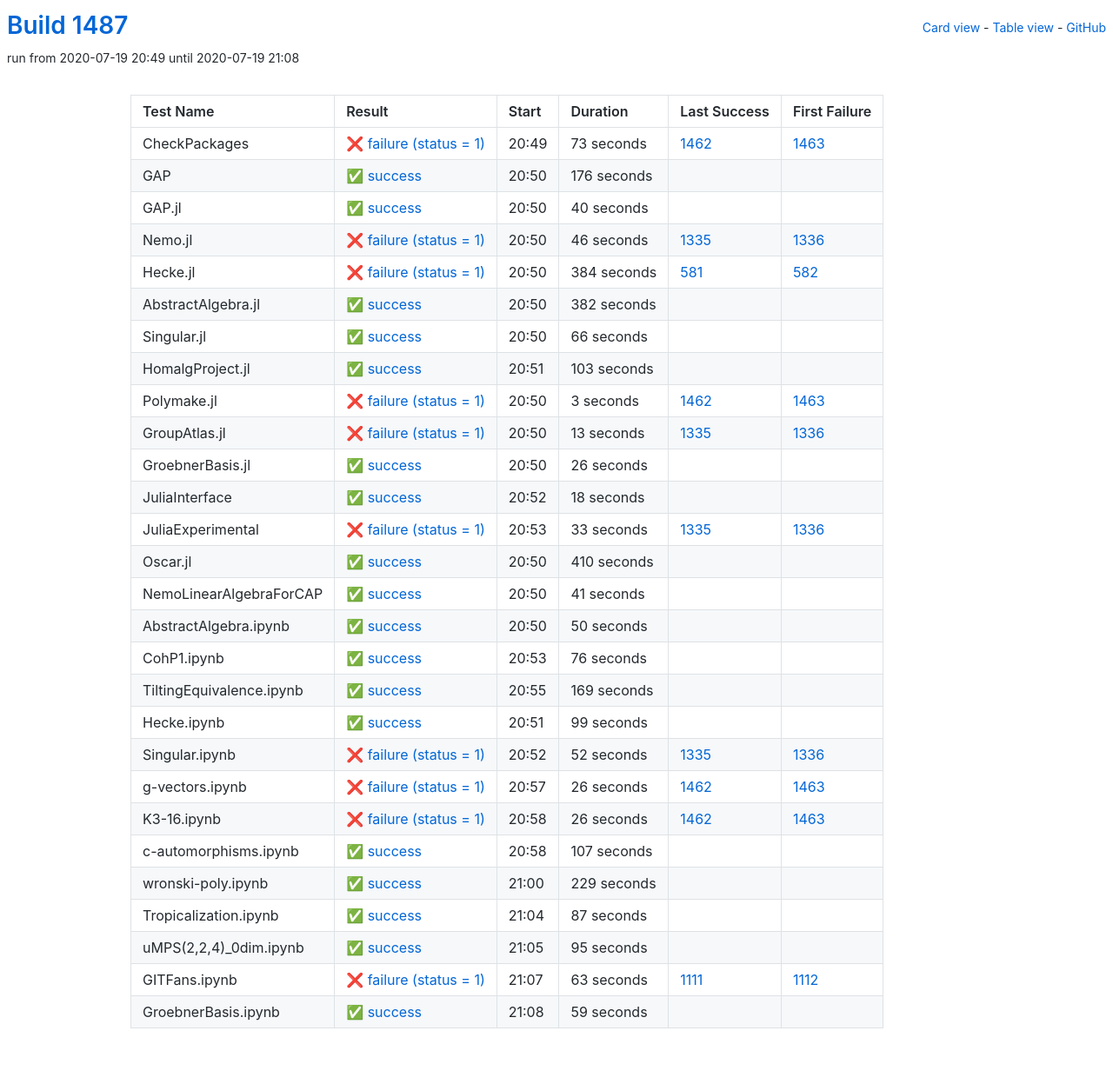
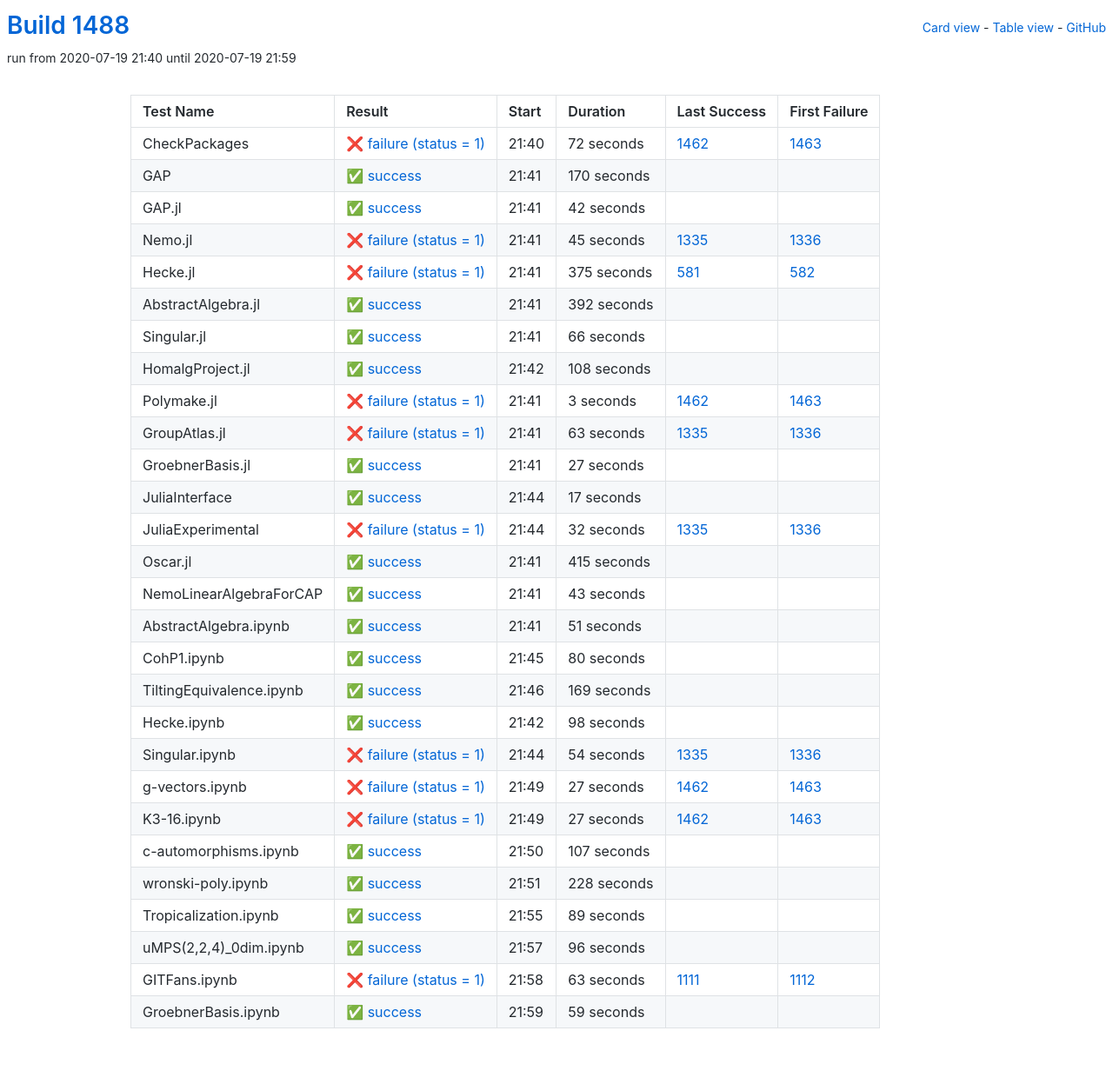
Before and after one commit to oscar-system/oscar-ci-status-1.4, a Jekyll site: the page built from table.html, in a window 1280 px wide. Shown: the whole page at 87% size. Built offline with Jekyll 4.4.1, drawn with Linux system fonts in a browser that asks for light colours.

Commit message:
Build #1488

```diff
--- a/_data/ci.yml
+++ b/_data/ci.yml
@@ -1,6 +1,6 @@
 ---
-build: 1487
-build_url: https://oscarci.mathematik.uni-kl.de/job/oscar-julia-1.4/1487/
+build: 1488
+build_url: https://oscarci.mathematik.uni-kl.de/job/oscar-julia-1.4/1488/
 job: oscar-julia-1.4
 organization: oscar-system
 repo: oscar-ci-status-1.4
@@ -8,80 +8,80 @@ repourl: https://github.com/oscar-system/oscar-ci-status-1.4
 tests:
 - name: CheckPackages
   id: checkpackages
-  log: https://oscarci.mathematik.uni-kl.de/job/oscar-julia-1.4/1487/artifact/logs/build-1487/CheckPackages.log
-  start: 2020-07-19 20:49
+  log: https://oscarci.mathematik.uni-kl.de/job/oscar-julia-1.4/1488/artifact/logs/build-1488/CheckPackages.log
+  start: 2020-07-19 21:40
   success: false
   exitcode: 1
   status: failure
-  duration: 73
+  duration: 72
   last_success: 1462
   last_success_url: https://oscarci.mathematik.uni-kl.de/job/oscar-julia-1.4/1462/
   first_failure: 1463
   first_failure_url: https://oscarci.mathematik.uni-kl.de/job/oscar-julia-1.4/1463/
 - name: GAP
   id: gap
-  log: https://oscarci.mathematik.uni-kl.de/job/oscar-julia-1.4/1487/artifact/logs/build-1487/GAP.log
-  start: 2020-07-19 20:50
+  log: https://oscarci.mathematik.uni-kl.de/job/oscar-julia-1.4/1488/artifact/logs/build-1488/GAP.log
+  start: 2020-07-19 21:41
   success: true
   exitcode: 0
   status: success
-  duration: 176
+  duration: 170
   last_success: false
   last_success_url:
   first_failure: false
   first_failure_url:
 - name: GAP.jl
   id: gap-jl
-  log: https://oscarci.mathematik.uni-kl.de/job/oscar-julia-1.4/1487/artifact/logs/build-1487/GAP.jl.log
-  start: 2020-07-19 20:50
+  log: https://oscarci.mathematik.uni-kl.de/job/oscar-julia-1.4/1488/artifact/logs/build-1488/GAP.jl.log
+  start: 2020-07-19 21:41
   success: true
   exitcode: 0
   status: success
-  duration: 40
+  duration: 42
   last_success: false
   last_success_url:
   first_failure: false
   first_failure_url:
 - name: Nemo.jl
   id: nemo-jl
-  log: https://oscarci.mathematik.uni-kl.de/job/oscar-julia-1.4/1487/artifact/logs/build-1487/Nemo.jl.log
-  start: 2020-07-19 20:50
+  log: https://oscarci.mathematik.uni-kl.de/job/oscar-julia-1.4/1488/artifact/logs/build-1488/Nemo.jl.log
+  start: 2020-07-19 21:41
   success: false
   exitcode: 1
   status: failure
-  duration: 46
+  duration: 45
   last_success: 1335
   last_success_url: https://oscarci.mathematik.uni-kl.de/job/oscar-julia-1.4/1335/
   first_failure: 1336
   first_failure_url: https://oscarci.mathematik.uni-kl.de/job/oscar-julia-1.4/1336/
 - name: Hecke.jl
   id: hecke-jl
-  log: https://oscarci.mathematik.uni-kl.de/job/oscar-julia-1.4/1487/artifact/logs/build-1487/Hecke.jl.log
-  start: 2020-07-19 20:50
+  log: https://oscarci.mathematik.uni-kl.de/job/oscar-julia-1.4/1488/artifact/logs/build-1488/Hecke.jl.log
+  start: 2020-07-19 21:41
   success: false
   exitcode: 1
   status: failure
-  duration: 384
+  duration: 375
   last_success: 581
   last_success_url: https://oscarci.mathematik.uni-kl.de/job/oscar-julia-1.4/581/
   first_failure: 582
   first_failure_url: https://oscarci.mathematik.uni-kl.de/job/oscar-julia-1.4/582/
 - name: AbstractAlgebra.jl
   id: abstractalgebra-jl
-  log: https://oscarci.mathematik.uni-kl.de/job/oscar-julia-1.4/1487/artifact/logs/build-1487/AbstractAlgebra.jl.log
-  start: 2020-07-19 20:50
+  log: https://oscarci.mathematik.uni-kl.de/job/oscar-julia-1.4/1488/artifact/logs/build-1488/AbstractAlgebra.jl.log
+  start: 2020-07-19 21:41
   success: true
   exitcode: 0
   status: success
-  duration: 382
+  duration: 392
   last_success: false
   last_success_url:
   first_failure: false
   first_failure_url:
 - name: Singular.jl
   id: singular-jl
-  log: https://oscarci.mathematik.uni-kl.de/job/oscar-julia-1.4/1487/artifact/logs/build-1487/Singular.jl.log
-  start: 2020-07-19 20:50
+  log: https://oscarci.mathematik.uni-kl.de/job/oscar-julia-1.4/1488/artifact/logs/build-1488/Singular.jl.log
+  start: 2020-07-19 21:41
   success: true
   exitcode: 0
   status: success
@@ -92,20 +92,20 @@ tests:
   first_failure_url:
 - name: HomalgProject.jl
   id: homalgproject-jl
-  log: https://oscarci.mathematik.uni-kl.de/job/oscar-julia-1.4/1487/artifact/logs/build-1487/HomalgProject.jl.log
-  start: 2020-07-19 20:51
+  log: https://oscarci.mathematik.uni-kl.de/job/oscar-julia-1.4/1488/artifact/logs/build-1488/HomalgProject.jl.log
+  start: 2020-07-19 21:42
   success: true
   exitcode: 0
   status: success
-  duration: 103
+  duration: 108
   last_success: false
   last_success_url:
   first_failure: false
   first_failure_url:
 - name: Polymake.jl
   id: polymake-jl
-  log: https://oscarci.mathematik.uni-kl.de/job/oscar-julia-1.4/1487/artifact/logs/build-1487/Polymake.jl.log
-  start: 2020-07-19 20:50
+  log: https://oscarci.mathematik.uni-kl.de/job/oscar-julia-1.4/1488/artifact/logs/build-1488/Polymake.jl.log
+  start: 2020-07-19 21:41
   success: false
   exitcode: 1
   status: failure
@@ -116,104 +116,104 @@ tests:
   first_failure_url: https://oscarci.mathematik.uni-kl.de/job/oscar-julia-1.4/1463/
 - name: GroupAtlas.jl
   id: groupatlas-jl
-  log: https://oscarci.mathematik.uni-kl.de/job/oscar-julia-1.4/1487/artifact/logs/build-1487/GroupAtlas.jl.log
-  start: 2020-07-19 20:50
+  log: https://oscarci.mathematik.uni-kl.de/job/oscar-julia-1.4/1488/artifact/logs/build-1488/GroupAtlas.jl.log
+  start: 2020-07-19 21:41
   success: false
   exitcode: 1
   status: failure
-  duration: 13
+  duration: 63
   last_success: 1335
   last_success_url: https://oscarci.mathematik.uni-kl.de/job/oscar-julia-1.4/1335/
   first_failure: 1336
   first_failure_url: https://oscarci.mathematik.uni-kl.de/job/oscar-julia-1.4/1336/
 - name: GroebnerBasis.jl
   id: groebnerbasis-jl
-  log: https://oscarci.mathematik.uni-kl.de/job/oscar-julia-1.4/1487/artifact/logs/build-1487/GroebnerBasis.jl.log
-  start: 2020-07-19 20:50
+  log: https://oscarci.mathematik.uni-kl.de/job/oscar-julia-1.4/1488/artifact/logs/build-1488/GroebnerBasis.jl.log
+  start: 2020-07-19 21:41
   success: true
   exitcode: 0
   status: success
-  duration: 26
+  duration: 27
   last_success: false
   last_success_url:
   first_failure: false
   first_failure_url:
 - name: JuliaInterface
   id: juliainterface
-  log: https://oscarci.mathematik.uni-kl.de/job/oscar-julia-1.4/1487/artifact/logs/build-1487/JuliaInterface.log
-  start: 2020-07-19 20:52
+  log: https://oscarci.mathematik.uni-kl.de/job/oscar-julia-1.4/1488/artifact/logs/build-1488/JuliaInterface.log
+  start: 2020-07-19 21:44
   success: true
   exitcode: 0
   status: success
-  duration: 18
+  duration: 17
   last_success: false
   last_success_url:
   first_failure: false
   first_failure_url:
 - name: JuliaExperimental
   id: juliaexperimental
-  log: https://oscarci.mathematik.uni-kl.de/job/oscar-julia-1.4/1487/artifact/logs/build-1487/JuliaExperimental.log
-  start: 2020-07-19 20:53
+  log: https://oscarci.mathematik.uni-kl.de/job/oscar-julia-1.4/1488/artifact/logs/build-1488/JuliaExperimental.log
+  start: 2020-07-19 21:44
   success: false
   exitcode: 1
   status: failure
-  duration: 33
+  duration: 32
   last_success: 1335
   last_success_url: https://oscarci.mathematik.uni-kl.de/job/oscar-julia-1.4/1335/
   first_failure: 1336
   first_failure_url: https://oscarci.mathematik.uni-kl.de/job/oscar-julia-1.4/1336/
 - name: Oscar.jl
   id: oscar-jl
-  log: https://oscarci.mathematik.uni-kl.de/job/oscar-julia-1.4/1487/artifact/logs/build-1487/Oscar.jl.log
-  start: 2020-07-19 20:50
+  log: https://oscarci.mathematik.uni-kl.de/job/oscar-julia-1.4/1488/artifact/logs/build-1488/Oscar.jl.log
+  start: 2020-07-19 21:41
   success: true
   exitcode: 0
   status: success
-  duration: 410
+  duration: 415
   last_success: false
   last_success_url:
   first_failure: false
   first_failure_url:
 - name: NemoLinearAlgebraForCAP
   id: nemolinearalgebraforcap
-  log: https://oscarci.mathematik.uni-kl.de/job/oscar-julia-1.4/1487/artifact/logs/build-1487/NemoLinearAlgebraForCAP.log
-  start: 2020-07-19 20:50
+  log: https://oscarci.mathematik.uni-kl.de/job/oscar-julia-1.4/1488/artifact/logs/build-1488/NemoLinearAlgebraForCAP.log
+  start: 2020-07-19 21:41
   success: true
   exitcode: 0
   status: success
-  duration: 41
+  duration: 43
   last_success: false
   last_success_url:
   first_failure: false
   first_failure_url:
 - name: AbstractAlgebra.ipynb
   id: abstractalgebra-ipynb
-  log: https://oscarci.mathematik.uni-kl.de/job/oscar-julia-1.4/1487/artifact/logs/build-1487/AbstractAlgebra.ipynb.log
-  start: 2020-07-19 20:50
+  log: https://oscarci.mathematik.uni-kl.de/job/oscar-julia-1.4/1488/artifact/logs/build-1488/AbstractAlgebra.ipynb.log
+  start: 2020-07-19 21:41
   success: true
   exitcode: 0
   status: success
-  duration: 50
+  duration: 51
   last_success: false
   last_success_url:
   first_failure: false
   first_failure_url:
 - name: CohP1.ipynb
   id: cohp1-ipynb
-  log: https://oscarci.mathematik.uni-kl.de/job/oscar-julia-1.4/1487/artifact/logs/build-1487/CohP1.ipynb.log
-  start: 2020-07-19 20:53
+  log: https://oscarci.mathematik.uni-kl.de/job/oscar-julia-1.4/1488/artifact/logs/build-1488/CohP1.ipynb.log
+  start: 2020-07-19 21:45
   success: true
   exitcode: 0
   status: success
-  duration: 76
+  duration: 80
   last_success: false
   last_success_url:
   first_failure: false
   first_failure_url:
 - name: TiltingEquivalence.ipynb
   id: tiltingequivalence-ipynb
-  log: https://oscarci.mathematik.uni-kl.de/job/oscar-julia-1.4/1487/artifact/logs/build-1487/TiltingEquivalence.ipynb.log
-  start: 2020-07-19 20:55
+  log: https://oscarci.mathematik.uni-kl.de/job/oscar-julia-1.4/1488/artifact/logs/build-1488/TiltingEquivalence.ipynb.log
+  start: 2020-07-19 21:46
   success: true
   exitcode: 0
   status: success
@@ -224,56 +224,56 @@ tests:
   first_failure_url:
 - name: Hecke.ipynb
   id: hecke-ipynb
-  log: https://oscarci.mathematik.uni-kl.de/job/oscar-julia-1.4/1487/artifact/logs/build-1487/Hecke.ipynb.log
-  start: 2020-07-19 20:51
+  log: https://oscarci.mathematik.uni-kl.de/job/oscar-julia-1.4/1488/artifact/logs/build-1488/Hecke.ipynb.log
+  start: 2020-07-19 21:42
   success: true
   exitcode: 0
   status: success
-  duration: 99
+  duration: 98
   last_success: false
   last_success_url:
   first_failure: false
   first_failure_url:
 - name: Singular.ipynb
   id: singular-ipynb
-  log: https://oscarci.mathematik.uni-kl.de/job/oscar-julia-1.4/1487/artifact/logs/build-1487/Singular.ipynb.log
-  start: 2020-07-19 20:52
+  log: https://oscarci.mathematik.uni-kl.de/job/oscar-julia-1.4/1488/artifact/logs/build-1488/Singular.ipynb.log
+  start: 2020-07-19 21:44
   success: false
   exitcode: 1
   status: failure
-  duration: 52
+  duration: 54
   last_success: 1335
   last_success_url: https://oscarci.mathematik.uni-kl.de/job/oscar-julia-1.4/1335/
   first_failure: 1336
   first_failure_url: https://oscarci.mathematik.uni-kl.de/job/oscar-julia-1.4/1336/
 - name: g-vectors.ipynb
   id: g-vectors-ipynb
-  log: https://oscarci.mathematik.uni-kl.de/job/oscar-julia-1.4/1487/artifact/logs/build-1487/g-vectors.ipynb.log
-  start: 2020-07-19 20:57
+  log: https://oscarci.mathematik.uni-kl.de/job/oscar-julia-1.4/1488/artifact/logs/build-1488/g-vectors.ipynb.log
+  start: 2020-07-19 21:49
   success: false
   exitcode: 1
   status: failure
-  duration: 26
+  duration: 27
   last_success: 1462
   last_success_url: https://oscarci.mathematik.uni-kl.de/job/oscar-julia-1.4/1462/
   first_failure: 1463
   first_failure_url: https://oscarci.mathematik.uni-kl.de/job/oscar-julia-1.4/1463/
 - name: K3-16.ipynb
   id: k3-16-ipynb
-  log: https://oscarci.mathematik.uni-kl.de/job/oscar-julia-1.4/1487/artifact/logs/build-1487/K3-16.ipynb.log
-  start: 2020-07-19 20:58
+  log: https://oscarci.mathematik.uni-kl.de/job/oscar-julia-1.4/1488/artifact/logs/build-1488/K3-16.ipynb.log
+  start: 2020-07-19 21:49
   success: false
   exitcode: 1
   status: failure
-  duration: 26
+  duration: 27
   last_success: 1462
   last_success_url: https://oscarci.mathematik.uni-kl.de/job/oscar-julia-1.4/1462/
   first_failure: 1463
   first_failure_url: https://oscarci.mathematik.uni-kl.de/job/oscar-julia-1.4/1463/
 - name: c-automorphisms.ipynb
   id: c-automorphisms-ipynb
-  log: https://oscarci.mathematik.uni-kl.de/job/oscar-julia-1.4/1487/artifact/logs/build-1487/c-automorphisms.ipynb.log
-  start: 2020-07-19 20:58
+  log: https://oscarci.mathematik.uni-kl.de/job/oscar-julia-1.4/1488/artifact/logs/build-1488/c-automorphisms.ipynb.log
+  start: 2020-07-19 21:50
   success: true
   exitcode: 0
   status: success
@@ -284,44 +284,44 @@ tests:
   first_failure_url:
 - name: wronski-poly.ipynb
   id: wronski-poly-ipynb
-  log: https://oscarci.mathematik.uni-kl.de/job/oscar-julia-1.4/1487/artifact/logs/build-1487/wronski-poly.ipynb.log
-  start: 2020-07-19 21:00
+  log: https://oscarci.mathematik.uni-kl.de/job/oscar-julia-1.4/1488/artifact/logs/build-1488/wronski-poly.ipynb.log
+  start: 2020-07-19 21:51
   success: true
   exitcode: 0
   status: success
-  duration: 229
+  duration: 228
   last_success: false
   last_success_url:
   first_failure: false
   first_failure_url:
 - name: Tropicalization.ipynb
   id: tropicalization-ipynb
-  log: https://oscarci.mathematik.uni-kl.de/job/oscar-julia-1.4/1487/artifact/logs/build-1487/Tropicalization.ipynb.log
-  start: 2020-07-19 21:04
+  log: https://oscarci.mathematik.uni-kl.de/job/oscar-julia-1.4/1488/artifact/logs/build-1488/Tropicalization.ipynb.log
+  start: 2020-07-19 21:55
   success: true
   exitcode: 0
   status: success
-  duration: 87
+  duration: 89
   last_success: false
   last_success_url:
   first_failure: false
   first_failure_url:
 - name: uMPS(2,2,4)_0dim.ipynb
   id: umps-2-2-4-0dim-ipynb
-  log: https://oscarci.mathematik.uni-kl.de/job/oscar-julia-1.4/1487/artifact/logs/build-1487/uMPS-2-2-4-_0dim.ipynb.log
-  start: 2020-07-19 21:05
+  log: https://oscarci.mathematik.uni-kl.de/job/oscar-julia-1.4/1488/artifact/logs/build-1488/uMPS-2-2-4-_0dim.ipynb.log
+  start: 2020-07-19 21:57
   success: true
   exitcode: 0
   status: success
-  duration: 95
+  duration: 96
   last_success: false
   last_success_url:
   first_failure: false
   first_failure_url:
 - name: GITFans.ipynb
   id: gitfans-ipynb
-  log: https://oscarci.mathematik.uni-kl.de/job/oscar-julia-1.4/1487/artifact/logs/build-1487/GITFans.ipynb.log
-  start: 2020-07-19 21:07
+  log: https://oscarci.mathematik.uni-kl.de/job/oscar-julia-1.4/1488/artifact/logs/build-1488/GITFans.ipynb.log
+  start: 2020-07-19 21:58
   success: false
   exitcode: 1
   status: failure
@@ -332,8 +332,8 @@ tests:
   first_failure_url: https://oscarci.mathematik.uni-kl.de/job/oscar-julia-1.4/1112/
 - name: GroebnerBasis.ipynb
   id: groebnerbasis-ipynb
-  log: https://oscarci.mathematik.uni-kl.de/job/oscar-julia-1.4/1487/artifact/logs/build-1487/GroebnerBasis.ipynb.log
-  start: 2020-07-19 21:08
+  log: https://oscarci.mathematik.uni-kl.de/job/oscar-julia-1.4/1488/artifact/logs/build-1488/GroebnerBasis.ipynb.log
+  start: 2020-07-19 21:59
   success: true
   exitcode: 0
   status: success
```
Also changed, not shown: README.md.
